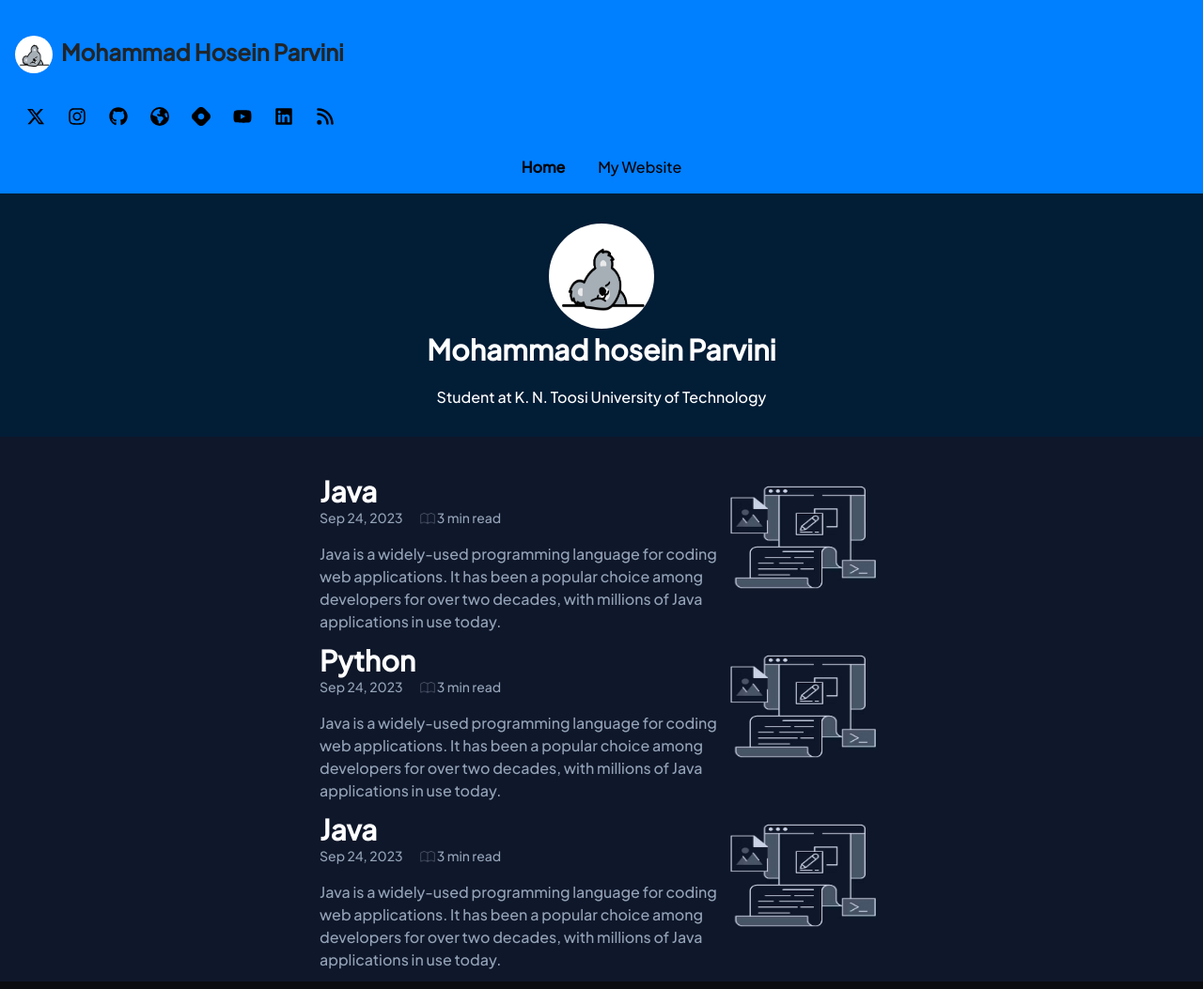
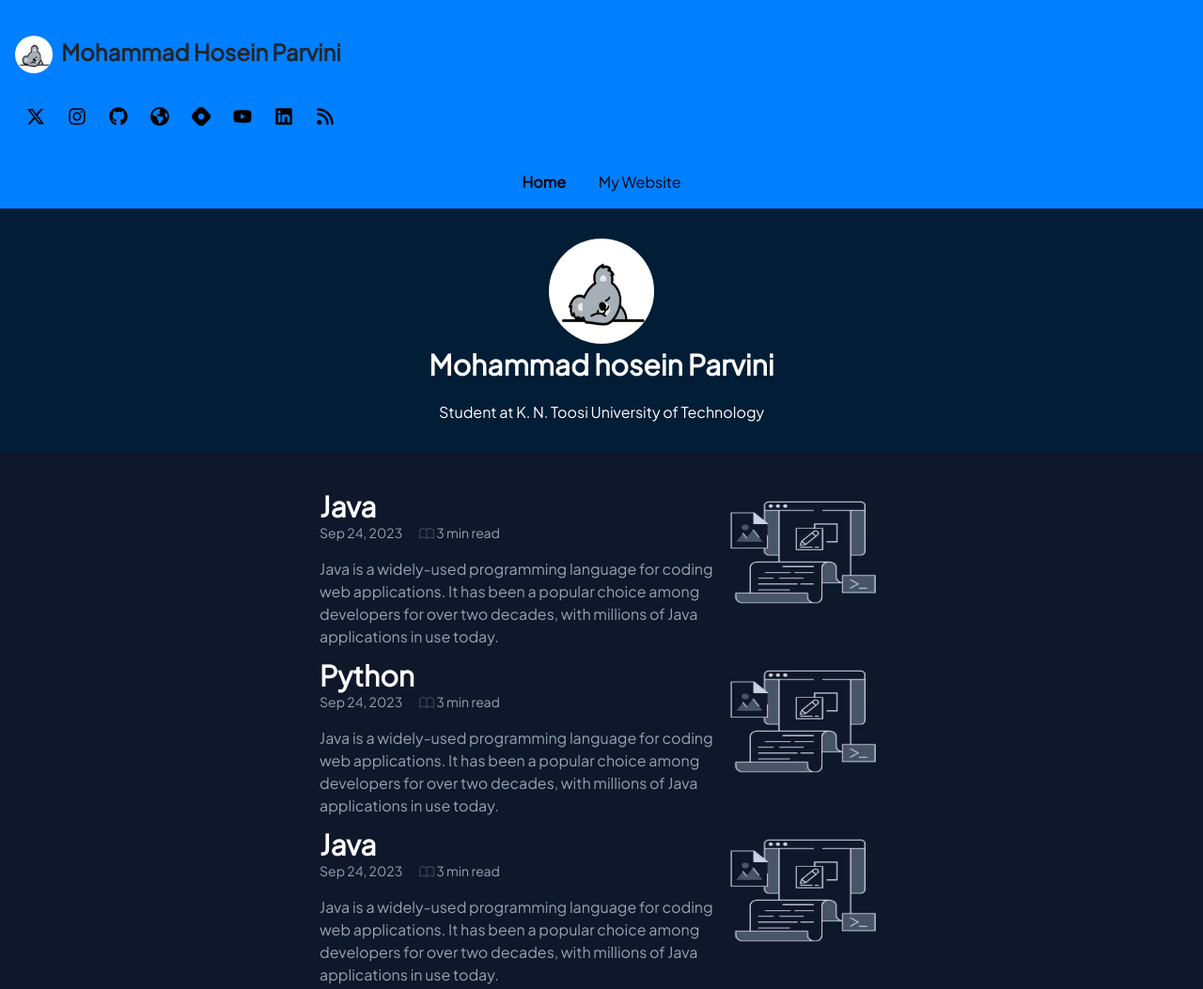
Before and after one commit to parvini82/MyBlog2, a React app in the folder client/: page / in a window 1280 px wide. Shown: the top 1053 px of the page at 94% size. Built offline with nearby package versions, Linux system fonts and the light colour scheme.

Commit message:
font changed + style

```diff
--- a/client/src/assets/styles/index.scss
+++ b/client/src/assets/styles/index.scss
@@ -1,15 +1,17 @@
 @font-face {
     font-family: 'raleway';
-    src: url('../fonts/PlusJakartaSans-Medium.ttf') format('woff2');
+    src: url('../fonts/PlusJakartaSans-Regular.ttf') format('woff2');
     font-weight: normal;
 
   }
-
+  .header{
+    background-color: #007fff;
+  }
 
   .navbar {
 
     background-color: #007fff;
-
+    margin-top: 16px;
 
 
     #home{
--- a/client/src/index.html
+++ b/client/src/index.html
@@ -14,13 +14,14 @@
 </head>
 
 <body class="body">
+  <div class="header">
     <div class="logo">
       <img src="./assets/images/logo2.Png"></img>
       <p>Mohammad Hosein Parvini</p>
     </div>
     <div>
       <div class="icons">
-      <a  href="https://twitter.com/">
+        <a href="https://twitter.com/">
           <img src="./assets/images/x-twitter.svg"></img>
         </a>
         <a href="https://instagram.com/m.parvini82">
@@ -38,7 +39,8 @@
         <a href="https://youtube.com/">
           <img src="./assets/images/youtube.svg"></img>
         </a>
-      <a href="https://www.linkedin.com/in/mohammad-hosein-parvini-413a36268?utm_source=share&utm_campaign=share_via&utm_content=profile&utm_medium=android_app">
+        <a
+          href="https://www.linkedin.com/in/mohammad-hosein-parvini-413a36268?utm_source=share&utm_campaign=share_via&utm_content=profile&utm_medium=android_app">
 
           <img src="./assets/images/linkedin.svg"></img>
         </a>
@@ -48,8 +50,10 @@
       </div>
       <div class="navbar" style="justify-content: right;">
         <div class="navs">
-      <a class="nav1" >Home</a>
+          <a class="nav1">Home</a>
           <a class="nav2" target="_blank" href="https://www.varzesh3.com/" id="#contact">My Website</a>
+        </div>
+      </div>
     </div>
   </div>
     <div class="top">
```
Also changed, not shown: client/src/assets/fonts/PlusJakartaSans-Regular.ttf (added), client/src/assets/fonts/Raleway-Regular.ttf (added). Lines whose indentation alone changed are shown as unchanged.
